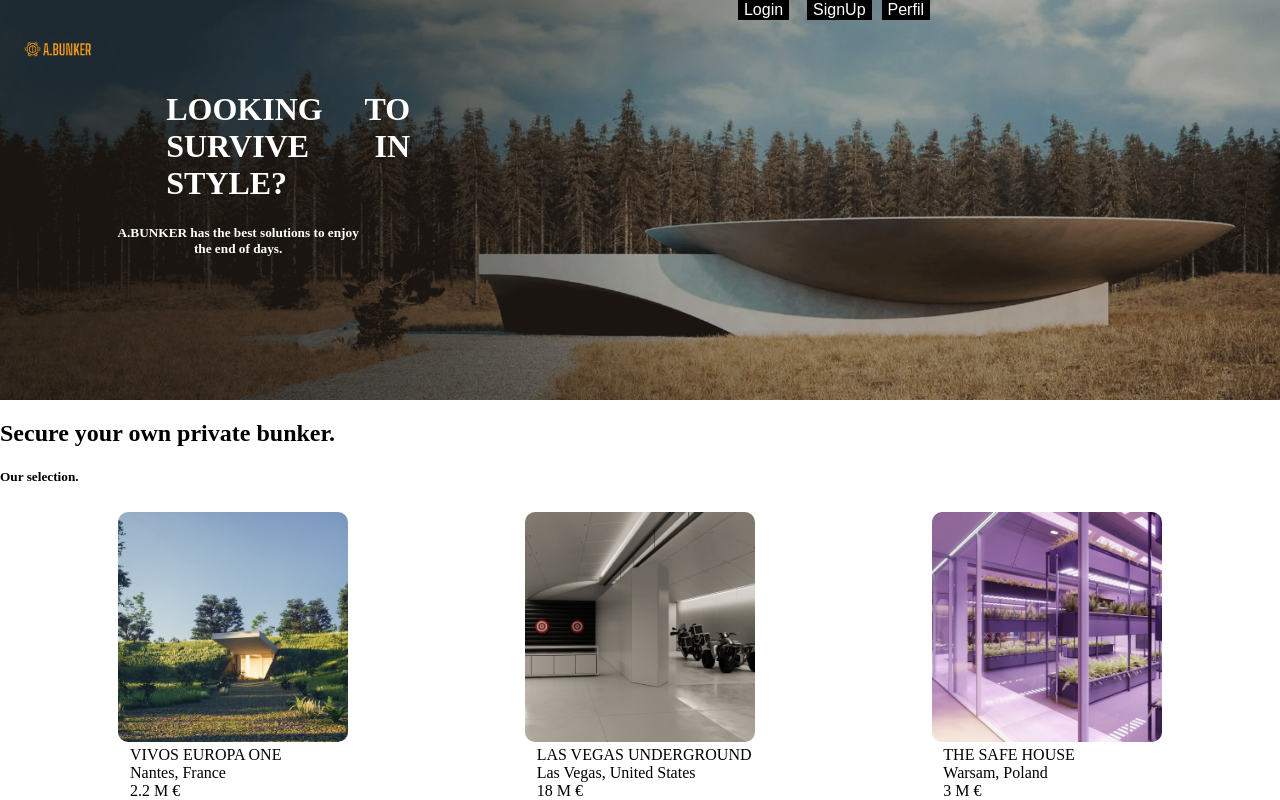
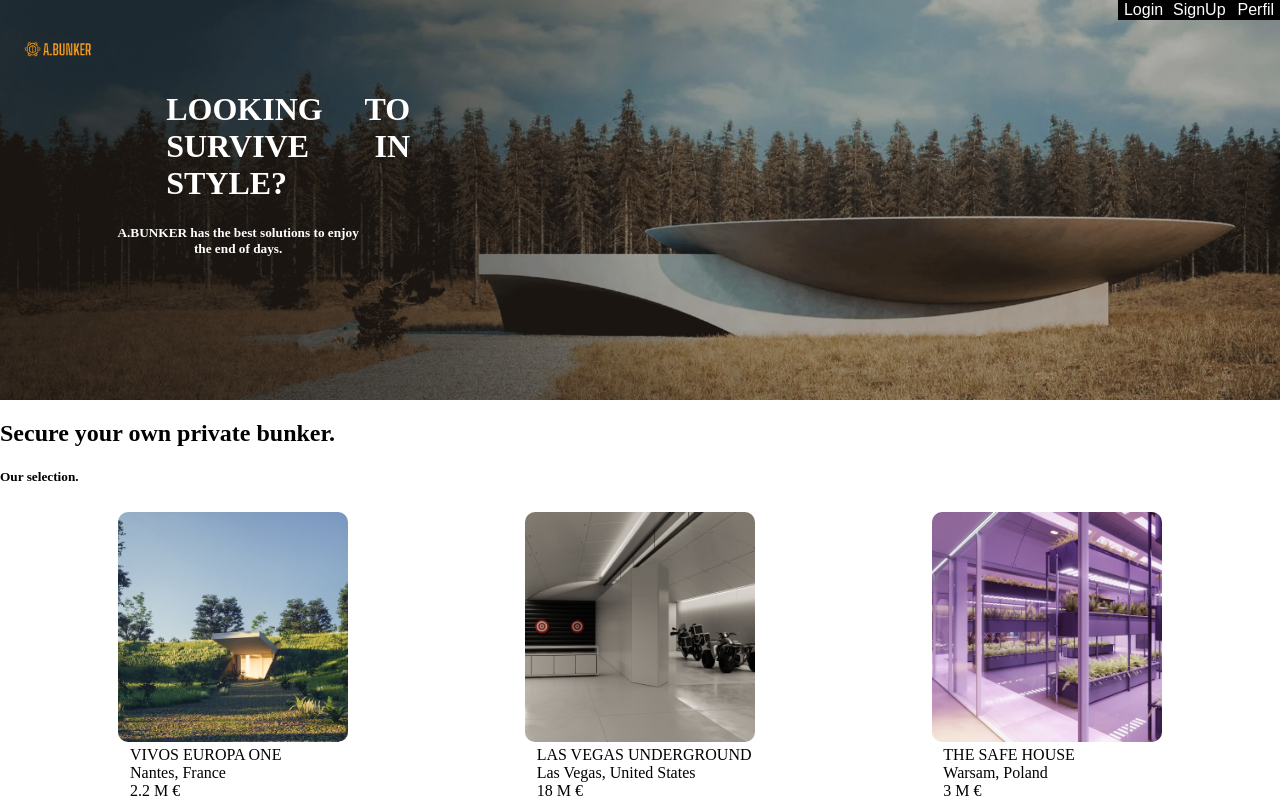
Before and after one commit to aksell21/Projeto_final, a Next.js app: page / in a window 1280 px wide. Shown: the top 800 px of the page. Built offline with nearby package versions, Linux system fonts and the light colour scheme.

Commit message:
Coisas lindas

```diff
--- a/pages/Bunkers/Bunker.js
+++ b/pages/Bunkers/Bunker.js
@@ -31,7 +31,7 @@ function Header() {
   return (
     <div className={styles.header}
     style={{ backgroundImage: "url(/header.jpg)" }}>
-    <img src={"./logo.png"} className={styles.logo} />
+    <img src={"../logo.png"} className={styles.logo} />
       <div className={styles.headeritem}>
       </div>
 
--- a/pages/Bunkers/Bunker1.js
+++ b/pages/Bunkers/Bunker1.js
@@ -31,7 +31,7 @@ function Header() {
   return (
     <div className={styles.header}
     style={{ backgroundImage: "url(/header.jpg)" }}>
-    <img src={"./logo.png"} className={styles.logo} />
+    <img src={"../logo.png"} className={styles.logo} />
       <div className={styles.headeritem}>
       </div>
 
--- a/pages/Bunkers/Bunker2.js
+++ b/pages/Bunkers/Bunker2.js
@@ -31,7 +31,7 @@ function Header() {
   return (
     <div className={styles.header}
     style={{ backgroundImage: "url(/header.jpg)" }}>
-    <img src={"./logo.png"} className={styles.logo} />
+    <img src={"../logo.png"} className={styles.logo} />
       <div className={styles.headeritem}>
       </div>
 
--- a/pages/Login.js
+++ b/pages/Login.js
@@ -25,7 +25,7 @@ function Login() {
 
     return (
    <div className={styles.container}>
-
+    <h2>Login</h2>
       <div className={styles.LoginCard}>
       <label for="email">Email</label>
             <input
--- a/styles/HomePage.module.css
+++ b/styles/HomePage.module.css
@@ -36,7 +36,7 @@
   text-decoration: none;
   font-size: 16px;
   cursor: pointer;
-
+  transform: translate(380px, 0px)
 }
 
 .button_singup {
@@ -49,7 +49,7 @@
   text-decoration: none;
   font-size: 16px;
   cursor: pointer;
-  transform: translate(-360px, 0px)
+  transform: translate(0px, 0px)
 }
 .button_perfil {
 
@@ -61,7 +61,7 @@
   text-decoration: none;
   font-size: 16px;
   cursor: pointer;
-  transform: translate(-350px, 0px)
+  transform: translate(0px, 0px)
 }
 
 .body {
```
